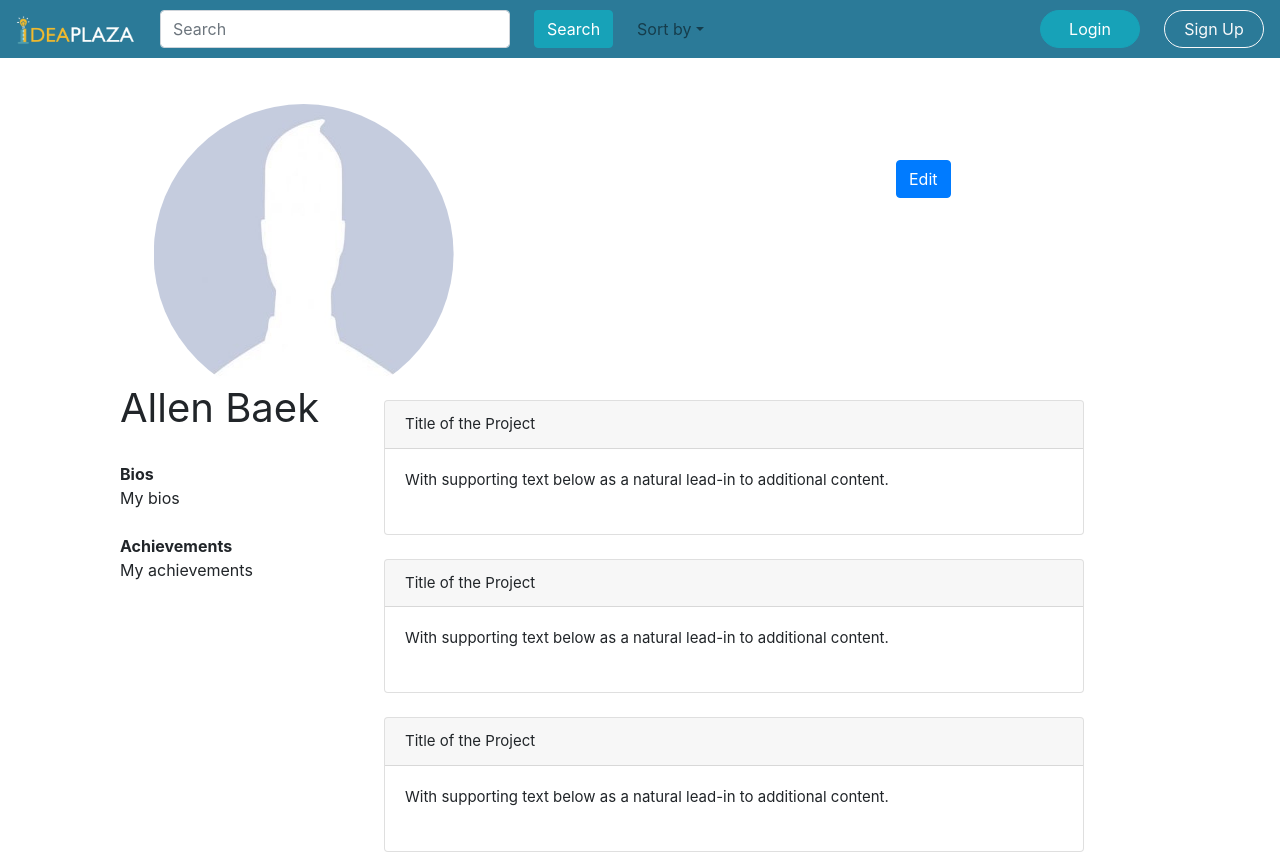
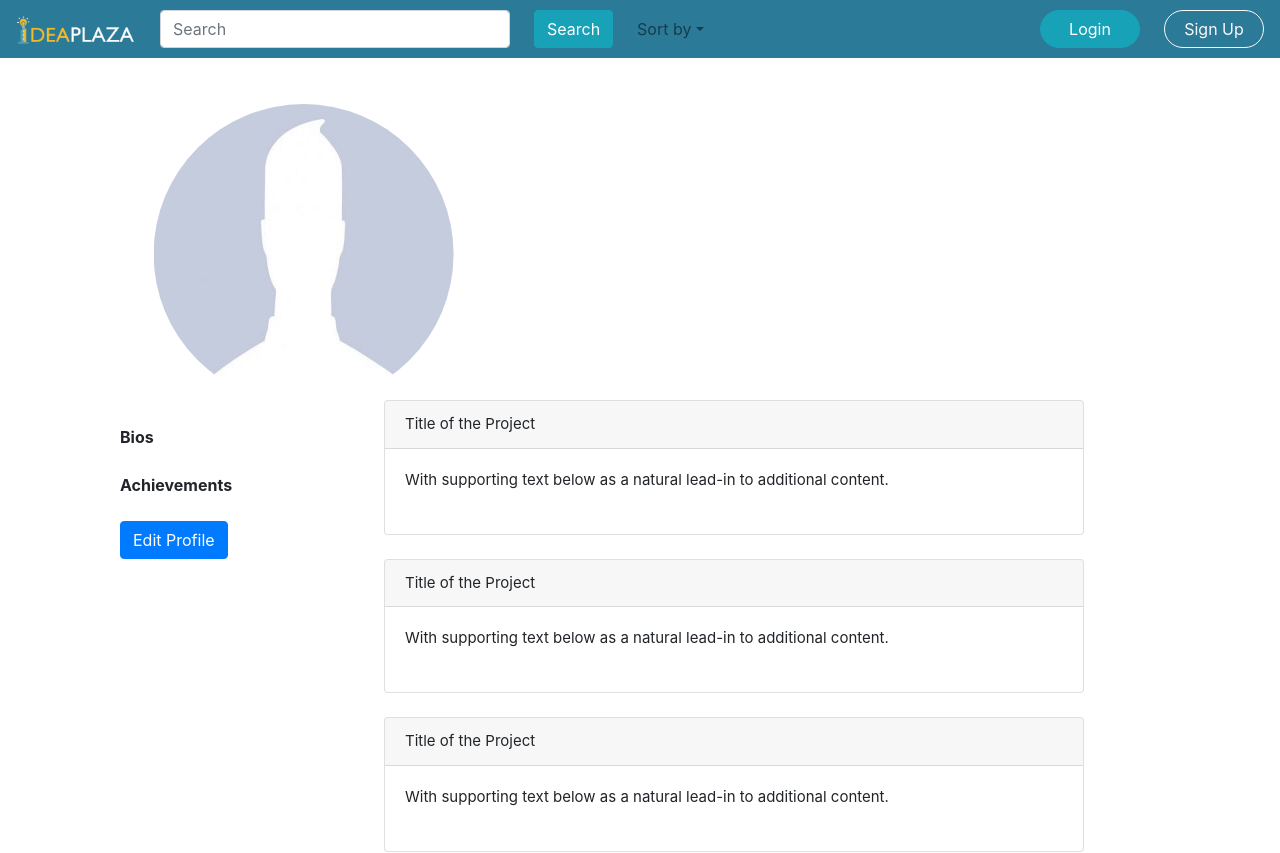
Before and after one commit to radix4/idea-plaza, a React (Create React App) app in the folder frontend/: page /Profile in a window 1280 px wide. Shown: the top 853 px of the page. Built offline with nearby package versions, Linux system fonts and the light colour scheme.

Commit message:
Profile grabs current user information

```diff
--- a/frontend/src/components/BioAchieve.js
+++ b/frontend/src/components/BioAchieve.js
@@ -6,17 +6,6 @@ const BioAchieve = () => {
   const [bios, setBios] = useState('My bios')
   const [achieve, setAchieve] = useState('My Achievements')
   const [edit, setEdit] = useState(false)
-  const [user, setUser] = useState()
-
-  /* This function checks if the user is already logged in. */
-  useEffect(() => {
-    const loggedUserJSON = window.localStorage.getItem('loggedInUser')
-    if (loggedUserJSON) {
-      const user = JSON.parse(loggedUserJSON)
-      setUser(user)
-      console.log('front/component/HomePage.js: logged in user found', user)
-    }
-  }, [])
 
   // updates on input
   const handleChangeB = ({ target }) => {
--- a/frontend/src/components/Profile.js
+++ b/frontend/src/components/Profile.js
@@ -1,15 +1,44 @@
-import React, { useState } from 'react'
+import React, { useState, useEffect } from 'react'
 import { Button, Container } from 'react-bootstrap'
 import AllProjects from './AllProjects'
 import profileImage from '../images/DefaultE.jpg'
 import MyNavbar from './MyNavbar'
+import axios from 'axios'
 
 const Profile = () => {
-  const [name, setName] = useState('Allen Baek')
-  const [bios, setBios] = useState('My bios')
-  const [achieve, setAchieve] = useState('My achievements')
+  const [bios, setBios] = useState()
+  const [achieve, setAchieve] = useState()
+  const [user, setUser] = useState()
+  const [first, setFirst] = useState()
+  const [last, setLast] = useState()
 
-  // Styles
+  /* This function checks if the user is already logged in. */
+  useEffect(() => {
+    const loggedUserJSON = window.localStorage.getItem('loggedInUser')
+    if (loggedUserJSON) {
+      const user = JSON.parse(loggedUserJSON)
+      setUser(user)
+      console.log('front/component/HomePage.js: logged in user found', user)
+
+      const getInfo = { email: user.email }
+
+      axios
+        .post('http://localhost:3001/api/users/getUser', getInfo)
+        .then((request) => {
+          console.log(request)
+          setFirst(request.data.firstName)
+          setLast(request.data.lastName)
+
+          setBios(request.data.biography)
+          setAchieve(request.data.achievements)
+        })
+        .catch((err) => {
+          console.log(err)
+        })
+    }
+  }, [])
+
+  // Styles ----------
 
   /* display bios.. */
   const display = {
@@ -43,13 +72,6 @@ const Profile = () => {
     clipPath: 'circle(50%)',
   }
 
-  const EditPlacement = {
-    position: 'absolute',
-
-    top: '20%',
-    left: '70%',
-  }
-
   const scrolling = {
     paddingBottom: 'auto',
     overflowY: 'scroll',
@@ -58,14 +80,13 @@ const Profile = () => {
     overflowX: 'hidden',
   }
 
+  const goProfileEdit = () => {}
+
   return (
     <Container fluid style={scrolling}>
       {/* Navbar*/}
       <MyNavbar />
-      {/* Button */}
-      <div style={EditPlacement}>
-        <Button>Edit</Button>
-      </div>
+
       {/* ProfileImage */}
       <div style={container}>
         <img
@@ -79,7 +100,9 @@ const Profile = () => {
 
       {/* Input fields */}
       <div style={display}>
-        <div style={{ fontSize: '40px' }}>{name}</div>
+        <div style={{ fontSize: '40px' }}>
+          {first} {last}
+        </div>
 
         <br />
         <div style={{ fontWeight: 'bold' }}>Bios</div>
@@ -88,6 +111,10 @@ const Profile = () => {
         <br />
         <div style={{ fontWeight: 'bold' }}>Achievements</div>
         <div>{achieve}</div>
+        <br />
+        <div>
+          <Button onClick={goProfileEdit}>Edit Profile</Button>
+        </div>
       </div>
       {/* displays list of projects */}
       <div style={cardPlacement}>
--- a/frontend/src/components/ProfileEditor.js
+++ b/frontend/src/components/ProfileEditor.js
@@ -1,4 +1,4 @@
-import React, { useState } from 'react'
+import React, { useState, useEffect } from 'react'
 import { Button, Container } from 'react-bootstrap'
 import BioAchieve from './BioAchieve'
 import ContactInfo from './ContactInfo'
@@ -7,6 +7,17 @@ import MyNavbar from './MyNavbar'
 
 const ProfileEditor = () => {
   const [page, setPage] = useState(<BioAchieve />)
+  const [user, setUser] = useState()
+
+  /* This function checks if the user is already logged in. */
+  useEffect(() => {
+    const loggedUserJSON = window.localStorage.getItem('loggedInUser')
+    if (loggedUserJSON) {
+      const user = JSON.parse(loggedUserJSON)
+      setUser(user)
+      console.log('front/component/HomePage.js: logged in user found', user)
+    }
+  }, [])
 
   //Style
   const scrolling = {
@@ -24,7 +35,7 @@ const ProfileEditor = () => {
   }
 
   const goBioAchieve = () => {
-    setPage(<BioAchieve />)
+    setPage(<BioAchieve user={user} />)
   }
 
   const goContactInfo = () => {
```
Also changed, not shown: 2 other files (tests, documents, lock files or other folders).
